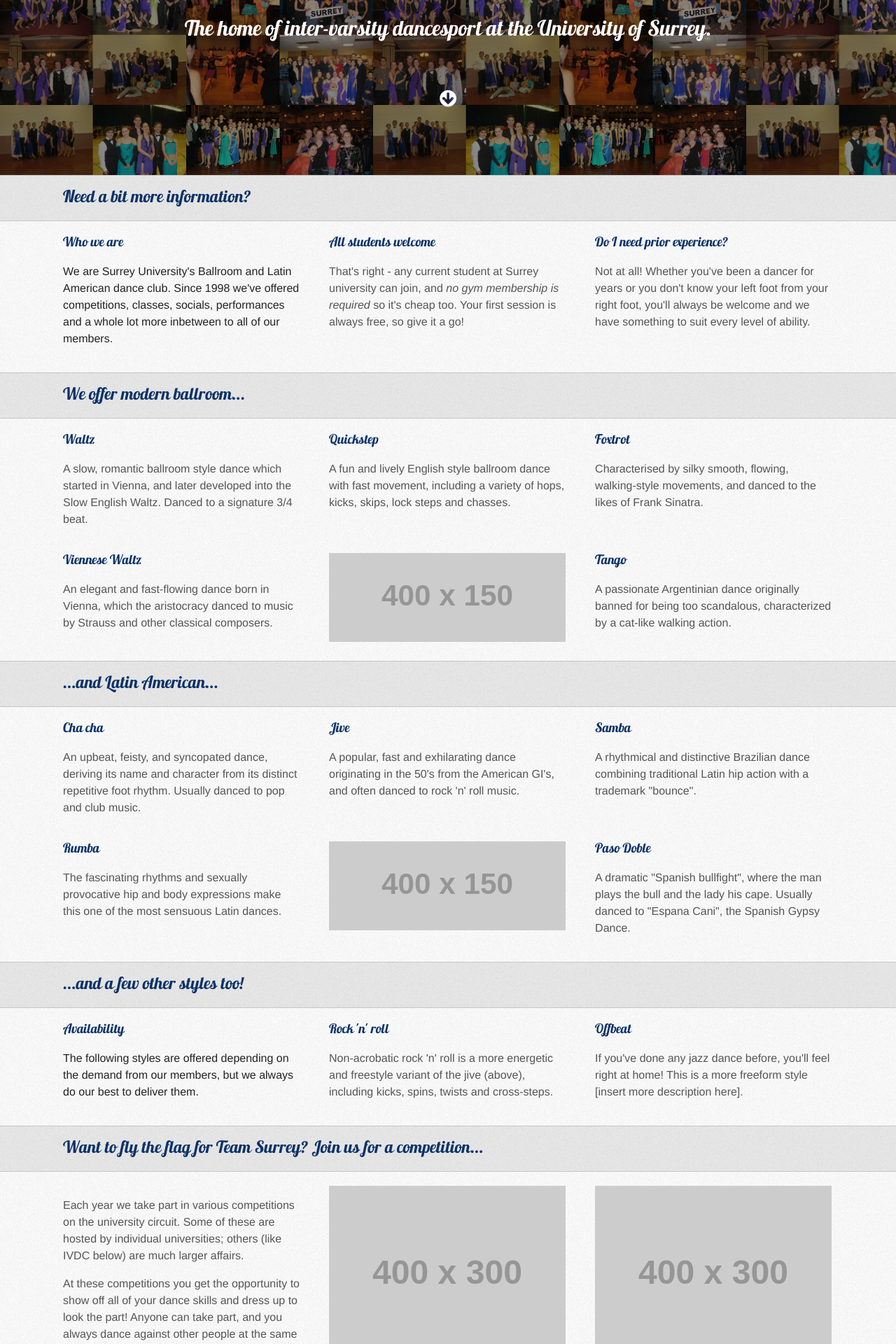
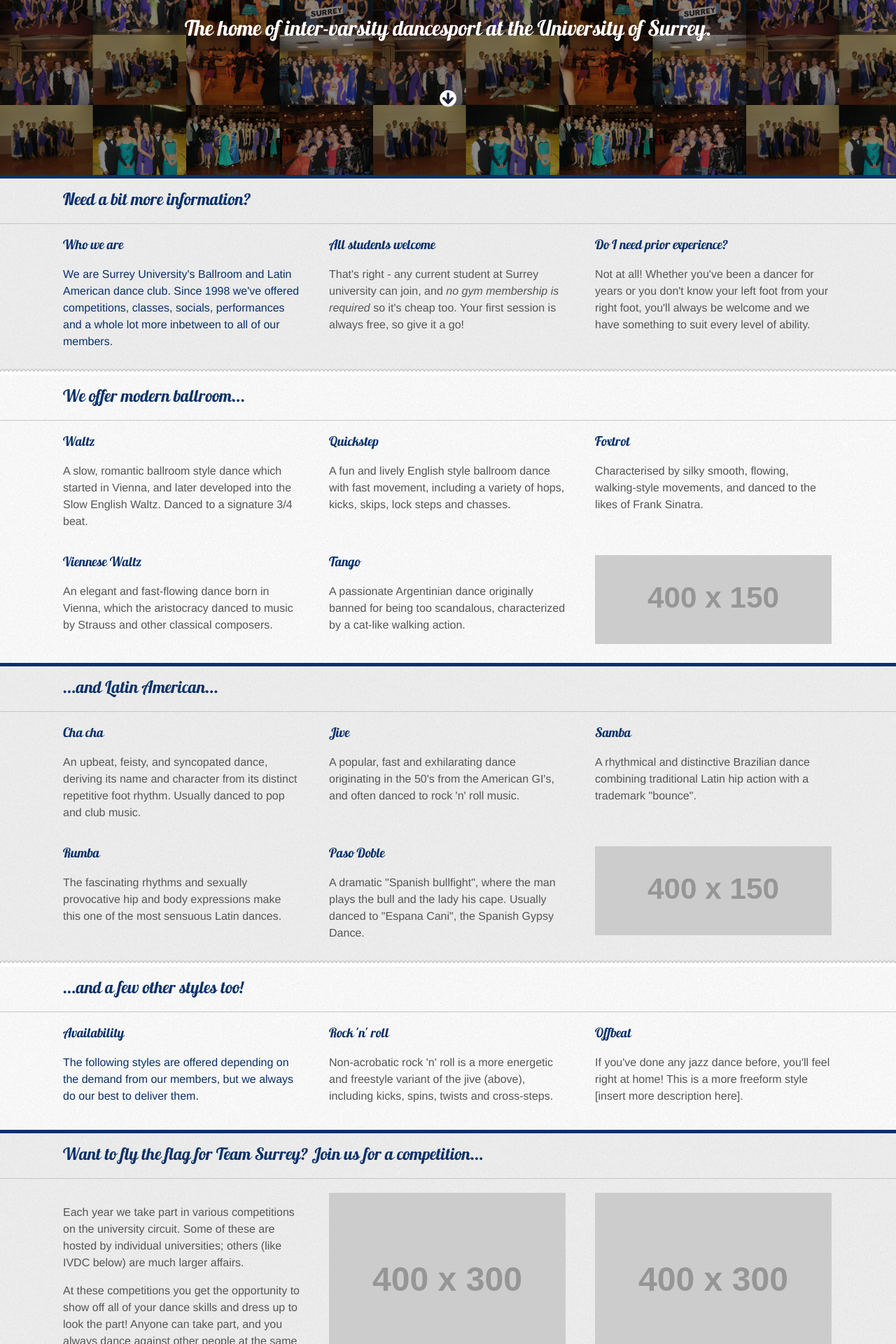
Before and after one commit to surreybldc/surreybldc.github.com, a Jekyll site: the page built from index.html, in a window 1280 px wide. Shown: the part 365-2285 px from the top of the page at 70% size. Built offline with Jekyll 4.4.1, drawn with Linux system fonts in a browser that asks for light colours; some of the changed text lies outside the part shown.

Commit message:
Rearrange the furniture a bit

```diff
--- a/css/styles.css
+++ b/css/styles.css
@@ -10,12 +10,13 @@
   background-color:#ededed;
   border-radius:6px;
   border:1px solid #777;
-  display:inline-block;
+  display: block;
   color: #093169;
   font-weight:bold;
   padding:10px 15px;
   text-decoration:none;
   text-shadow:1px 1px 0px #ffffff;
+  text-align: center;
 }
 /* All the rest */
 html,
@@ -84,13 +85,38 @@
   bottom: 22%;
 }
 .spiel section header {
-  border-top: 1px solid #c6c6c6;
   border-bottom: 1px solid #c6c6c6;
-  background-color: rgba(0, 0, 0, 0.08);
+}
+.committeeImage img {
+  width: 60px;
+  height: 60px;
+  float: left;
+  padding-right: 5px;
+}
+.committeeImage p {
+  clear: both;
+}
+.spiel section {
+  background-repeat: repeat-x;
+  background-attachment: scroll;
+}
+.spiel section:nth-child(odd) {
+  background-image: /*url("/img/spikes-white-to-alpha.png"),*/ url("/img/spikes-alpha-to-white.png");
+  background-color: rgba(0, 0, 0, 0.05);
+  background-position: /*left top, */left bottom;
+  border-top: 5px solid #093169;
 }
 .hero-unit {
   background-image: url("/img/montage-web.jpg");
   height: 400px;
+}
+section.calltoaction {
+  background-color: #093169;
+}
+section.calltoaction p,
+section.calltoaction h2,
+section.calltoaction h3 {
+  color: white;
 }
 nav {
   text-align: center;
@@ -115,7 +141,7 @@
   color: #093169;
 }
 .attention {
-  color: #222;
+  color: #093169;
 }
 small {
   text-transform: uppercase;
--- a/index.html
+++ b/index.html
@@ -51,11 +51,11 @@
           <p>An elegant and fast-flowing dance born in Vienna, which the aristocracy danced to music by Strauss and other classical composers.</p>
         </div>
         <div class="fourcol">
-          <img src="http://placehold.it/400x150" alt="Modern ballroom dancers">
+          <h3>Tango</h3>
+          <p>A passionate Argentinian dance originally banned for being too scandalous, characterized by a cat-like walking action.</p>
         </div>
         <div class="fourcol last">
-          <h3>Tango</h3>
-          <p>A passionate Argentinian dance originally banned for being too scandalous, characterized by a cat-like walking action.</p>
+          <img src="http://placehold.it/400x150" alt="Modern ballroom dancers">
         </div>
       </div>
   </section>
@@ -83,11 +83,11 @@
         <p>The fascinating rhythms and sexually provocative hip and body expressions make this one of the most sensuous Latin dances.</p>
       </div>
       <div class="fourcol">
-        <img src="http://placehold.it/400x150" alt="Latin American dancers">
+        <h3>Paso Doble</h3>
+        <p>A dramatic "Spanish bullfight", where the man plays the bull and the lady his cape. Usually danced to "Espana Cani", the Spanish Gypsy Dance.</p>
       </div>
       <div class="fourcol last">
-        <h3>Paso Doble</h3>
-        <p>A dramatic "Spanish bullfight", where the man plays the bull and the lady his cape. Usually danced to "Espana Cani", the Spanish Gypsy Dance.</p>
+        <img src="http://placehold.it/400x150" alt="Latin American dancers">
       </div>
     </div>
   </section>
@@ -191,84 +191,130 @@
       </div>
     </div>
   </section>
-  <section style="background-color: rgba(0, 0, 0, 0.02)">
+  <section>
+    <header>
+      <h2 class="row">Meet the committee laying all this on for you</h2>
+    </header>
+    <div class="row">
+      <div class="threecol committeeImage">
+        <h3>President</h3>
+        <img src="/img/committee/michael_original.jpg" alt="The club's president">
+        <small>
+          Michael
+          <br>
+          Stevens
+        </small>
+        <p>
+          Dessert ice cream bonbon pastry brownie biscuit dragée. Cheesecake jujubes applicake sugar plum chocolate bar cheesecake. Caramels cupcake wypas croissant gingerbread.
+        </p>
+      </div>
+       <div class="threecol committeeImage">
+        <h3>Vice President</h3>
+        <img src="http://placehold.it/300x200" alt="The club's treasurer">
+        <small>
+          Shruti
+          <br>
+          Khandekar
+        </small>
+        <p>
+          Dessert ice cream bonbon pastry brownie biscuit dragée. Cheesecake jujubes applicake sugar plum chocolate bar cheesecake. Caramels cupcake wypas croissant gingerbread.
+        </p>
+      </div>
+      <div class="threecol committeeImage">
+        <h3>Treasurer</h3>
+        <img src="http://placehold.it/300x200" alt="The club's treasurer">
+        <small>
+          Andrew
+          <br>
+          Peacey
+        </small>
+        <p>
+          Dessert ice cream bonbon pastry brownie biscuit dragée. Cheesecake jujubes applicake sugar plum chocolate bar cheesecake. Caramels cupcake wypas croissant gingerbread.
+        </p>
+      </div>
+      <div class="threecol committeeImage last">
+        <h3>Communications</h3>
+        <img src="http://placehold.it/300x200" alt="The club's treasurer">
+        <small>
+          Chris
+          <br>
+          Kilding
+        </small>
+        <p>
+          Dessert ice cream bonbon pastry brownie biscuit dragée. Cheesecake jujubes applicake sugar plum chocolate bar cheesecake. Caramels cupcake wypas croissant gingerbread.
+        </p>
+      </div>
+    </div>
+    <div class="row">
+      <div class="threecol committeeImage">
+        <h3>Team Captain</h3>
+        <img src="http://placehold.it/300x200" alt="The club's treasurer">
+        <small>
+          Suzie
+          <br>
+          Horley
+        </small>
+        <p>
+          Dessert ice cream bonbon pastry brownie biscuit dragée. Cheesecake jujubes applicake sugar plum chocolate bar cheesecake. Caramels cupcake wypas croissant gingerbread.
+        </p>
+      </div>
+      <div class="threecol committeeImage">
+        <h3>Social sec</h3>
+        <img src="http://placehold.it/300x200" alt="The club's treasurer">
+        <small>
+          Alex
+          <br>
+          Clayton-Marucci
+        </small>
+        <p>
+          Dessert ice cream bonbon pastry brownie biscuit dragée. Cheesecake jujubes applicake sugar plum chocolate bar cheesecake. Caramels cupcake wypas croissant gingerbread.
+        </p>
+      </div>
+      <div class="threecol committeeImage">
+        <h3>Social sec</h3>
+        <img src="http://placehold.it/300x200" alt="The club's treasurer">
+        <small>
+          Lauren
+          <br>
+          Harley
+        </small>
+        <p>
+          Dessert ice cream bonbon pastry brownie biscuit dragée. Cheesecake jujubes applicake sugar plum chocolate bar cheesecake. Caramels cupcake wypas croissant gingerbread.
+        </p>
+      </div>
+      <div class="threecol last committeeImage">
+        <h3>Co-captain</h3>
+        <img src="http://placehold.it/300x200" alt="The club's treasurer">
+        <small>
+          Tamsin
+          <br>
+          Harding
+        </small>
+        <p>
+          Dessert ice cream bonbon pastry brownie biscuit dragée. Cheesecake jujubes applicake sugar plum chocolate bar cheesecake. Caramels cupcake wypas croissant gingerbread.
+        </p>
+      </div>
+    </div>
+  </section>
+  <section class="attention">
     <header>
       <h2 class="row">So... convinced yet?</h2>
     </header>
     <div class="row">
-      <div class="fourcol">
-        <p>Your committee&mdash;that's us on the right&mdash;are waiting to hear from you! To find out when our classes are, or to send us any other questions you may have, reach for those big buttons and get in touch with us today!</p>
-        <a class="btn" href="mailto:ussu.ballroom@surrey.ac.uk"><i class="icon-envelope"></i> Email us</a> or <a class="btn" href="http://www.facebook.com"><i class="icon-facebook-sign"></i> Facebook us</a>
+      <div class="threecol">
+        We'd love to hear from you, so reach for those big buttons and get in touch with us today!
       </div>
-      <div class="twocol thumbnail">
-        <img src="/img/committee/michael_original.jpg" alt="The club's president">
-        <p>
-          Michael Stevens
-          <br>
-          <small>President</small>
-        </p>
+      <div class="threecol">
+        <a class="btn" href="mailto:ussu.ballroom@surrey.ac.uk"><i class="icon-envelope"></i> Email us your questions</a>
+        <small>The best way to get a personal answer</small>
       </div>
-      <div class="twocol thumbnail">
-        <img src="http://placehold.it/300x200" alt="The club's treasurer">
-        <p>
-          Andrew Peacey
-          <br>
-          <small>Treasurer</small>
-        </p>
+      <div class="threecol">
+        <a class="btn" href="http://www.facebook.com"><i class="icon-facebook-sign"></i> Find us on Facebook</a>
+        <small>See what we and our members are up to</small>
       </div>
-      <div class="twocol thumbnail">
-        <img src="http://placehold.it/300x200" alt="The club's vice president">
-        <p>
-          Shruti Khandekar
-          <br>
-          <small>Vice President</small>
-        </p>
-      </div>
-       <div class="twocol last thumbnail">
-        <img src="http://placehold.it/300x200" alt="The communications officer">
-        <p>
-          Chris Kilding
-          <br>
-          <small>Communications</small>
-        </p>
-      </div>
-    </div>
-    <div class="row">
-      <div class="fourcol">
-        <p>Our weekly timetable for classes, competition information and other announcements are delivered through the mailing list. Sign up to it to stay informed about our activities as they come up. Surrey BLDC will not spam you, and you can unsubscribe from the list at any time.</p>
-        <a class="btn" href="http://eepurl.com/gOKcn"><i class="icon-list-alt"></i> Join our mailing list</a>
-      </div>
-      <div class="twocol thumbnail">
-        <img src="http://placehold.it/300x200" alt="The team captain">
-        <p>
-          Suzie Horley
-          <br>
-          <small>Team Captain</small>
-        </p>
-      </div>
-      <div class="twocol thumbnail">
-        <img src="http://placehold.it/300x200" alt="The social secretary">
-        <p>
-          Alex See Em
-          <br>
-          <small>Social sec</small>
-        </p>
-      </div>
-      <div class="twocol thumbnail">
-        <img src="http://placehold.it/300x200" alt="The assistant social secretary">
-        <p>
-          Lauren Harley
-          <br>
-          <small>Social sec</small>
-        </p>
-      </div>
-      <div class="twocol last thumbnail">
-        <img src="http://placehold.it/300x200" alt="The assistant team captain">
-        <p>
-          Tamsin Harding
-          <br>
-          <small>Co-captain</small>
-        </p>
+      <div class="threecol last">
+        <a class="btn" href="http://eepurl.com/gOKcn"><i class="icon-list-alt"></i> Subscribe to our mailing list</a>
+        <small>To receive our weekly timetable &amp; announcements</small>
       </div>
     </div>
   </section>
```
Also changed, not shown: img/spikes-alpha-to-white.png (added), 3 other files.
